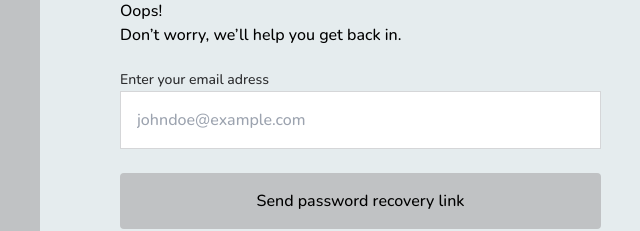
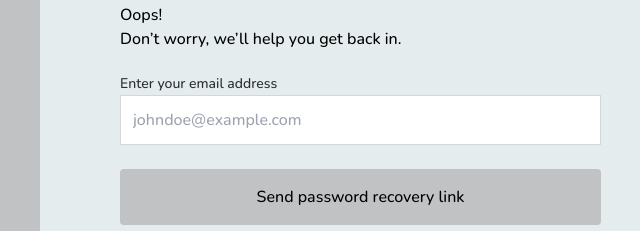
Before and after one commit to zuri-training/Proj_team_17_my_cms, a React (Create React App) app in the folder Frontend/: page /forgot in a window 1280 px wide. Shown: the part 383-614 px from the top of the page, without its empty margins (600-1240 px from the left). Built offline with nearby package versions, Linux system fonts and the light colour scheme.

Commit message:
fixed spelling error

```diff
--- a/Frontend/src/pages/ForgotPassword.js
+++ b/Frontend/src/pages/ForgotPassword.js
@@ -23,10 +23,10 @@ const ForgotPassword = () => {
                 <div className='flex flex-col w-full h-auto'>
                     <form >
                       <TextInputGroup
-                      label='Enter your email adress'
+                      label='Enter your email address'
                       placeholder='johndoe@example.com'
                       type='email'
-                      className='lg:p-4 p-3 w-full input outline-none'
+                      className='lg:p-3 p-2.5 w-full input outline-none'
                       />
                     </form>
                     <Button name='Send password recovery link'/>
```
